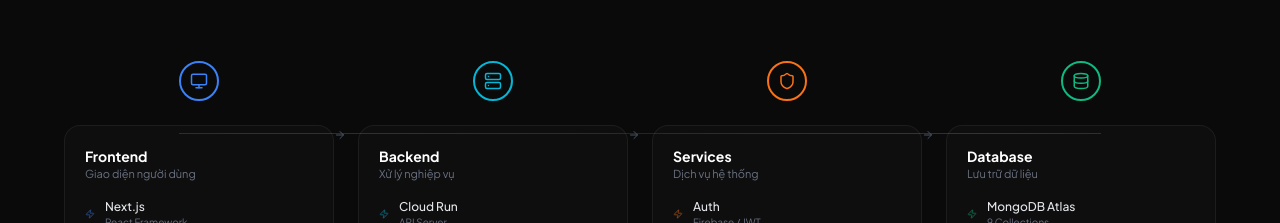
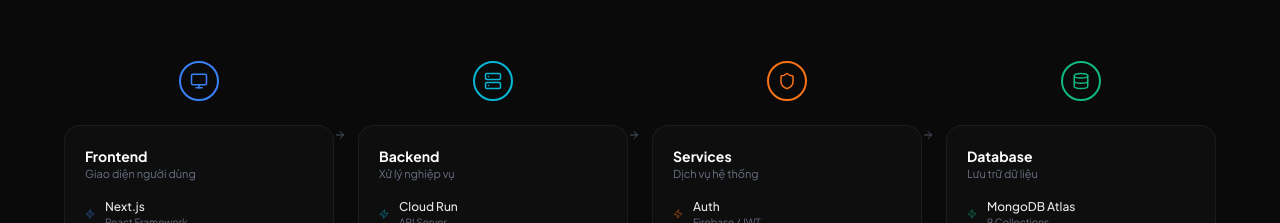
Before and after one commit to quochuy2k3/web-info, a Next.js app: page / in a window 1280 px wide. Shown: the part 4940-5163 px from the top of the page. Built offline with nearby package versions, Linux system fonts and the light colour scheme.

Commit message:
Fix architecture: remove misaligned connection line

```diff
--- a/components/sections/architecture.tsx
+++ b/components/sections/architecture.tsx
@@ -71,9 +71,6 @@
         <div className="hidden lg:block">
           <ScrollReveal>
             <div className="relative max-w-6xl mx-auto">
-              {/* Connection line */}
-              <div className="absolute top-[72px] left-[10%] right-[10%] h-px bg-gradient-to-r from-blue-500/30 via-cyan-500/20 via-orange-500/20 to-emerald-500/30" />
-
               <div className="grid grid-cols-4 gap-6">
                 {layers.map((layer, idx) => (
                   <div key={layer.label} className="relative">
```
